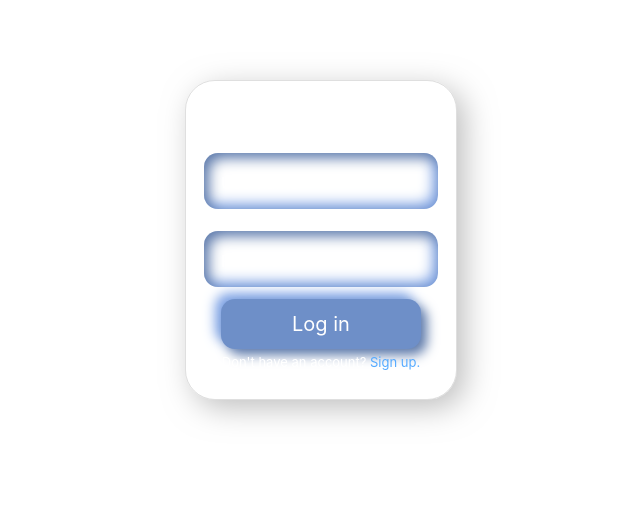
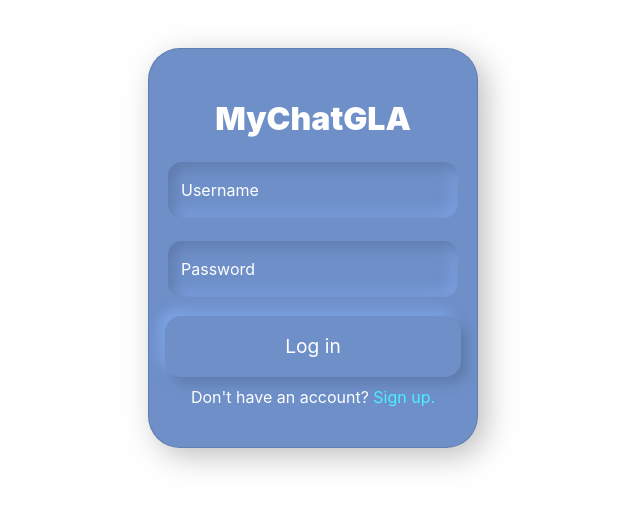
Before and after one commit to JoeJ1/WAD2_Group_Project, a Django app: page /chat/auth/login/ in a window 1280 px wide. Shown: the top 508 px of the page, without its empty margins (327-967 px from the left). Run offline with Django 3.2, Linux system fonts and the light colour scheme; some libraries are stand-ins or nearby versions.

Commit message:
Done the login page mostly

```diff
--- a/static/styles/auth.css
+++ b/static/styles/auth.css
@@ -1,38 +1,30 @@
+.container {
+    padding:1rem;
+    vertical-align: middle;
+    margin-top:2rem;
+}
+
 .card {
-  width: 17rem;
-  height: 20rem;
-  padding: 0 15px;
-  text-align: center;
-  display: flex;
+    max-width:330px;
+    height: 25rem;
+    padding: 0 1rem;
     align-items: center;
     justify-content: center;
-  flex-direction: column;
-  background-color: var(--main-col-dark);
-  border-radius: 30px;
+    background-color: var(--main-col);
+    border-radius: 2rem;
     box-shadow:  8px 8px 30px hsla(120,0%,50%,0.5),
              -8px -8px 30px hsla(120,0%,100%,0.5);
-  position: absolute;
-  left:40%;
-  top:10%;
-}
-
-.card > * {
-  margin: 0;
 }
 
 .cardtitle {
-  font-size: 23px;
+    font-size: 2rem;
     font-weight: 900;
+    margin:0.5rem;
     color: var(--text-col);
 }
 
-.sign-up:hover {
-  opacity: 0.8;
-}
 .input-group {
- position: relative;
     margin:0.5rem;
-
 }
 
 .input {
@@ -42,17 +34,15 @@ border-radius: 14px;
     background: var(--main-col);
     box-shadow: inset 5px 5px 14px var(--dark-shadow-col),
                 inset -5px -5px 14px var(--light-shadow-col);
- background: none;
     padding: 1rem;
- font-size: 1rem;
     color: var(--text-col);
     margin: 0.2rem;
 }
 
 .user-label {
     position: absolute;
- left: 20px;
- top: 5px;
+    left: 1rem;
+    top: 0.2rem;
     color: var(--text-col);
     pointer-events: none;
     transform: translateY(1rem);
@@ -73,55 +63,38 @@ box-shadow: inset 5px 5px 29px var(--dark-shadow-col),
 }
 
 button {
-  border-radius: 10%;
-  border-radius: 14px;
+    border-radius: 1rem;
     background: var(--main-col);
     box-shadow:  6px 6px 12px var(--dark-shadow-col),
                 -6px -6px 12px var(--light-shadow-col);
     border: none;
     color: var(--text-col);
-  padding: 10px;
-  width:200px;
-  font-size: 20px;
+    padding: 1rem;
+    width:100%;
+    font-size: 1.2rem;
     transition: 150ms;
 }
 
 button:hover {
-  background-color: var(--main-color-light);
+    background-color: var(--main-col-light);
     box-shadow:  10px 10px 15px var(--dark-shadow-col),
              -10px -10px 15px var(--light-shadow-col);
     transition: box-shadow 150ms;
 }
 
-button:hover span {
-  color: #fff;
-}
-
 button:active {
     background-color: var(--main-col);
     box-shadow:  none;
+    border: none;
     transition: box-shadow 10ms;
 }
 
-div span.text {
+div span.login-text{
   text-align: center;
   color: var(--text-col);
-  font-size:13px;
 }
-div span a{
-  color: #55aaff;
+
+a, a:visited, a:active{
+  color: #4cefff;
   text-decoration: none;
 }
-div span a:visited{
-  color: #55aaff;
-  text-decoration: none;
-}
-div span a:active{
-  color: #55aaff;
-  text-decoration: none;
-}
-div span a:link{
-  div span a:visited{
-  color: #55aaff;
-  text-decoration: none;
-}
--- a/templates/chat/Login.html
+++ b/templates/chat/Login.html
@@ -10,7 +10,8 @@
 {% endblock %}
 
 {% block body_block %}
-<div class="card">
+<div class="container text-center">
+    <div class="card form-signin m-auto align-middle">
         <span class="cardtitle">MyChatGLA</span>
         <div class="input-group">
             <input required="" type="text" name="text" autocomplete="off" class="input">
@@ -21,11 +22,12 @@
         <label class="user-label" >Password</label>
         </div>
 
-    <div>
+        <div class="input-group">
             <button class="sign-up"> <span>Log in</span></button>
         </div>
         <div>
-        <span class="text">Don't have an account? <a href="">Sign up.<a></span>
+            <span class="login-text">Don't have an account? <a href="">Sign up.<a></span>
+        </div>
     </div>
 </div>
 {% endblock %}
```
Lines whose indentation alone changed are shown as unchanged.
